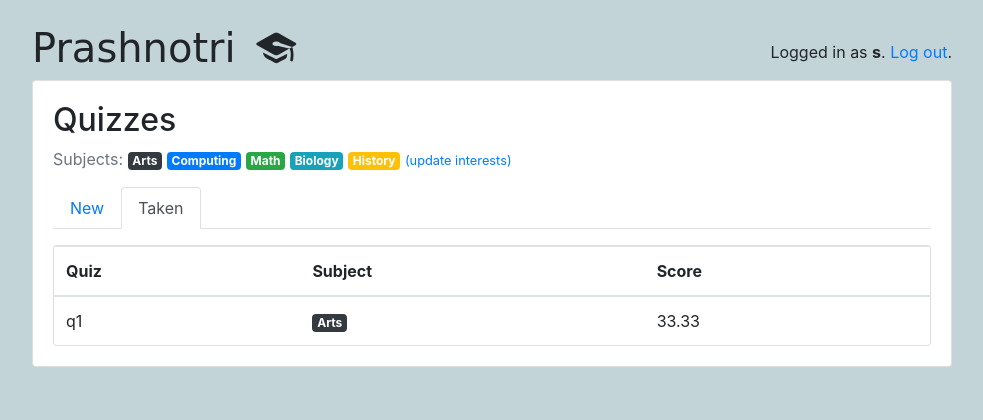
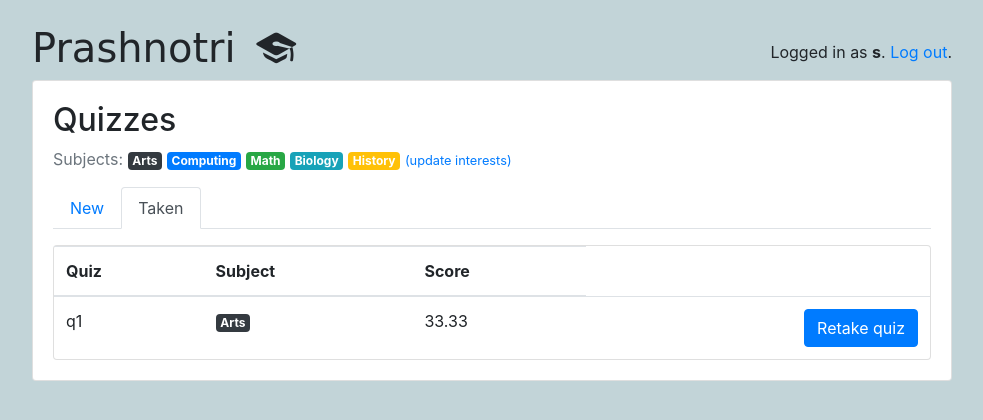
Before and after one commit to vsvipul/Prashnotri, a Django app: page /students/taken/ in a window 1280 px wide. Shown: the top 420 px of the page, without its empty margins (148-1131 px from the left). Run offline with Django 3.2, Linux system fonts and the light colour scheme; a user stored in the database is signed in; data comes from the database, SQL or seed files in the repository; both versions use the stored data as it was after the commit; some libraries are stand-ins or nearby versions; some web fonts are replaced.

Commit message:
Add requiz option

```diff
--- a/prashnotri/classroom/models.py
+++ b/prashnotri/classroom/models.py
@@ -57,7 +57,14 @@ class Student(models.Model):
         answered_questions = self.quiz_answers \
             .filter(answer__question__quiz=quiz) \
             .values_list('answer__question__pk', flat=True)
-        questions = quiz.questions.exclude(pk__in=answered_questions).order_by('text')
+        questions = quiz.questions.exclude(pk__in=answered_questions).order_by('?')
+        return questions
+
+    def get_attempt_unanswered_questions(self,attempt):
+        answered_questions = self.attempt_answer \
+            .filter(attempt=attempt) \
+            .values_list('answer__question__pk',flat=True)
+        questions = attempt.quiz.questions.exclude(pk__in=answered_questions).order_by('?')
         return questions
 
     def __str__(self):
@@ -74,3 +81,15 @@ class TakenQuiz(models.Model):
 class StudentAnswer(models.Model):
     student = models.ForeignKey(Student, on_delete=models.CASCADE, related_name='quiz_answers')
     answer = models.ForeignKey(Answer, on_delete=models.CASCADE, related_name='+')
+
+class Attempt(models.Model):
+    student = models.ForeignKey(Student, on_delete=models.CASCADE, related_name='quiz_attempts')
+    quiz = models.ForeignKey(Quiz,on_delete=models.CASCADE,related_name='quiz_attempts')
+    score = models.FloatField()
+    date = models.DateTimeField(auto_now_add=True)
+
+class attemptAnswer(models.Model):
+    student = models.ForeignKey(Student, on_delete=models.CASCADE,related_name='attempt_answer')
+    answer = models.ForeignKey(Answer,on_delete=models.CASCADE,related_name='a+')
+    attempt = models.ForeignKey(Attempt,on_delete=models.CASCADE)
+    submitted = models.BooleanField(default=False)
--- a/prashnotri/classroom/templates/classroom/students/take_quiz_form.html
+++ b/prashnotri/classroom/templates/classroom/students/take_quiz_form.html
@@ -3,6 +3,9 @@
 {% load crispy_forms_tags %}
 
 {% block content %}
+  {% comment %} {% for q in quiz.questions %}
+
+  {% endfor %} {% endcomment %}
   <div class="progress mb-3">
     <div class="progress-bar" role="progressbar" aria-valuenow="{{ progress }}" aria-valuemin="0" aria-valuemax="100" style="width: {{ progress }}%"></div>
   </div>
--- a/prashnotri/classroom/templates/classroom/students/taken_quiz_list.html
+++ b/prashnotri/classroom/templates/classroom/students/taken_quiz_list.html
@@ -17,6 +17,9 @@
             <td>{{ taken_quiz.quiz.name }}</td>
             <td>{{ taken_quiz.quiz.subject.get_html_badge }}</td>
             <td>{{ taken_quiz.score }}</td>
+            <td class="text-right">
+              <a href="{% url 'students:newretake_quiz' taken_quiz.pk %}" class="btn btn-primary">Retake quiz</a>
+            </td>
           </tr>
         {% empty %}
           <tr>
--- a/prashnotri/classroom/urls.py
+++ b/prashnotri/classroom/urls.py
@@ -10,6 +10,8 @@ urlpatterns = [
         path('interests/', students.StudentInterestsView.as_view(), name='student_interests'),
         path('taken/', students.TakenQuizListView.as_view(), name='taken_quiz_list'),
         path('quiz/<int:pk>/', students.take_quiz, name='take_quiz'),
+        path('requiz/<int:pk>/',students.retake_quiz, name='retake_quiz'),
+        path('newre/<int:pk>/',students.newretake_quiz,name='newretake_quiz')
     ], 'classroom'), namespace='students')),
 
     path('teachers/', include(([
--- a/prashnotri/classroom/views/students.py
+++ b/prashnotri/classroom/views/students.py
@@ -9,9 +9,9 @@ from django.utils.decorators import method_decorator
 from django.views.generic import CreateView, ListView, UpdateView
 
 from ..decorators import student_required
-from ..forms import StudentInterestsForm, StudentSignUpForm, TakeQuizForm
-from ..models import Quiz, Student, TakenQuiz, User
-
+from ..forms import StudentInterestsForm, StudentSignUpForm, TakeQuizForm, TakeReQuizForm
+from ..models import Quiz, Student, TakenQuiz, User, Attempt
+import random
 
 class StudentSignUpView(CreateView):
     model = User
@@ -87,6 +87,8 @@ def take_quiz(request, pk):
     unanswered_questions = student.get_unanswered_questions(quiz)
     total_unanswered_questions = unanswered_questions.count()
     progress = 100 - round(((total_unanswered_questions - 1) / total_questions) * 100)
+    # unanswered_questions = list(unanswered_questions)
+    # random.shuffle(unanswered_questions)
     question = unanswered_questions.first()
 
     if request.method == 'POST':
@@ -116,3 +118,60 @@ def take_quiz(request, pk):
         'form': form,
         'progress': progress
     })
+
+@login_required
+@student_required
+def newretake_quiz(request,pk):
+    student = request.user.student
+    quiz = get_object_or_404(Quiz,pk=pk)
+    attempt= Attempt(student=student,quiz=quiz,score=0)
+    attempt.save()
+    return redirect('students:retake_quiz', attempt.pk)
+
+@login_required
+@student_required
+def retake_quiz(request, pk):
+    attempt = get_object_or_404(Attempt,pk=pk)
+    quiz = attempt.quiz
+    student = request.user.student
+    if(student!=attempt.student):
+        return render(request, 'student/taken_quiz_list.html')
+    # if student.quizzes.filter(pk=pk).exists():
+    #     return render(request, 'students/taken_quiz.html')
+
+    total_questions = quiz.questions.count()
+    unanswered_questions = student.get_attempt_unanswered_questions(attempt)
+    total_unanswered_questions = unanswered_questions.count()
+    progress = 100 - round(((total_unanswered_questions - 1) / total_questions) * 100)
+    question = unanswered_questions.first()
+
+    if request.method == 'POST':
+        form = TakeReQuizForm(question=question, data=request.POST, attempt=attempt)
+        if form.is_valid():
+            with transaction.atomic():
+                student_answer = form.save(commit=False)
+                student_answer.student = student
+                student_answer.attempt = attempt
+                student_answer.save()
+                if student.get_attempt_unanswered_questions(attempt).exists():
+                    return redirect('students:retake_quiz', pk)
+                else:
+                    correct_answers = student.attempt_answer.filter(attempt=attempt, answer__is_correct=True).count()
+                    score = round((correct_answers / total_questions) * 100.0, 2)
+                    # TakenQuiz.objects.create(student=student, quiz=quiz, score=score)
+                    attempt.score = score
+                    attempt.save()
+                    if score < 50.0:
+                        messages.warning(request, 'Better luck next time! Your score for the quiz %s was %s.' % (quiz.name, score))
+                    else:
+                        messages.success(request, 'Congratulations! You completed the quiz %s with success! You scored %s points.' % (quiz.name, score))
+                    return redirect('students:quiz_list')
+    else:
+        form = TakeReQuizForm(question=question,attempt=attempt)
+
+    return render(request, 'classroom/students/take_quiz_form.html', {
+        'quiz': quiz,
+        'question': question,
+        'form': form,
+        'progress': progress
+    })
--- a/requirements.txt
+++ b/requirements.txt
@@ -1,3 +1,3 @@
-Django==2.0.1
+Django==2.1.5
 django-crispy-forms==1.7.0
 pytz==2017.3
```
Also changed, not shown: prashnotri/classroom/forms.py (+20 -2 lines), prashnotri/classroom/migrations/0001_initial.py (deleted), prashnotri/classroom/migrations/0002_create_initial_subjects.py (deleted), prashnotri/classroom/migrations/__init__.py (deleted), prashnotri/db.sqlite3 (added).
